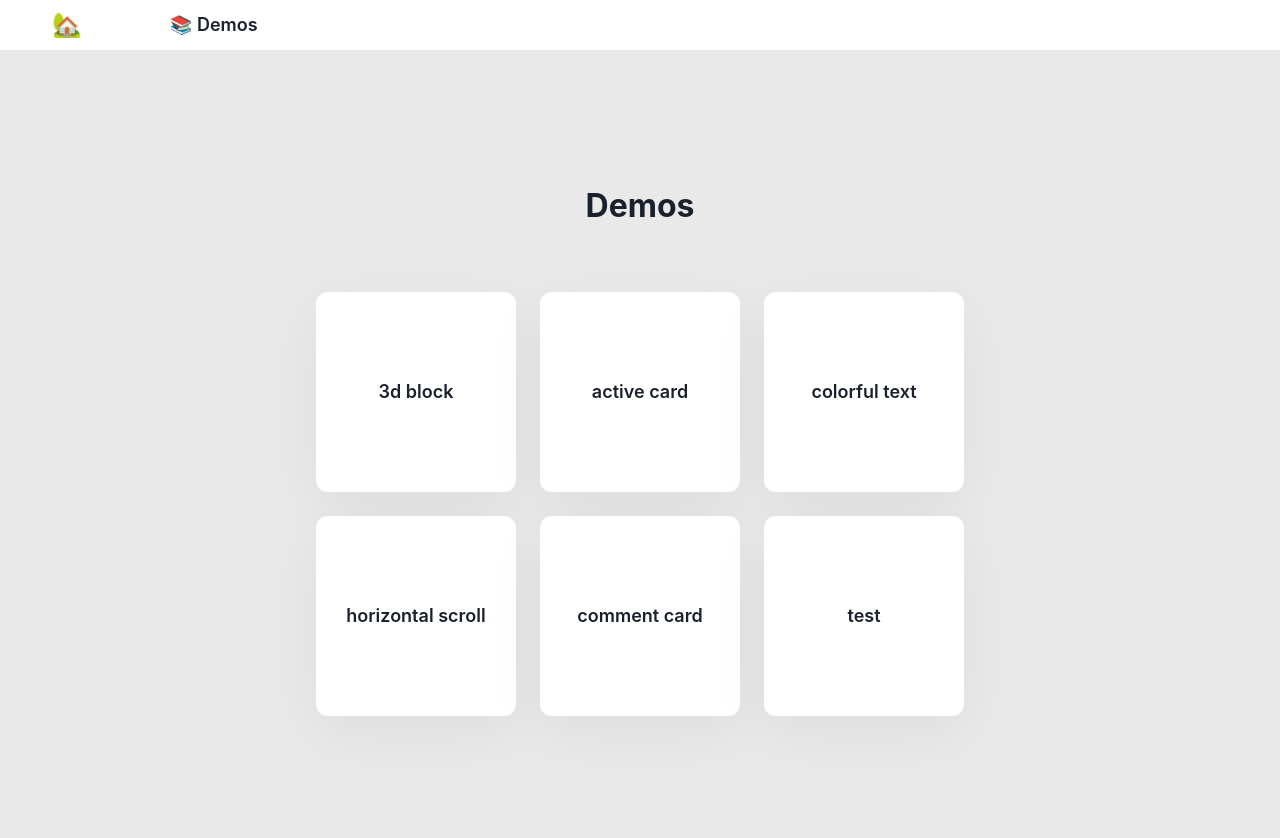
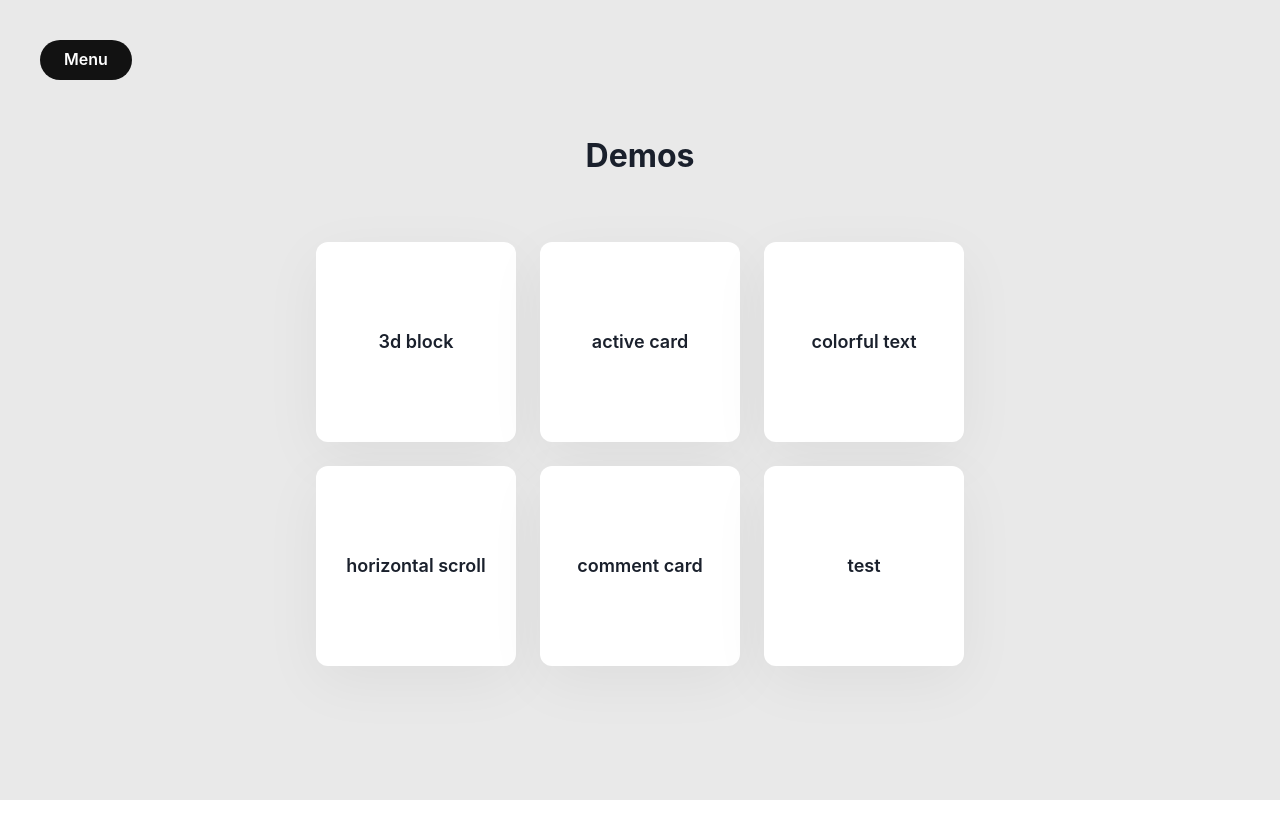
Before and after one commit to John516csd/FE-vaka, a Next.js app: page /demo in a window 1280 px wide. Shown: the top 838 px of the page. After the commit the page ends 800 px from the top, so only its background shows below. Built offline with nearby package versions, Linux system fonts and the light colour scheme.

Commit message:
feat: :sparkles: add animate menu btn

```diff
--- a/components/Layout.tsx
+++ b/components/Layout.tsx
@@ -3,6 +3,7 @@ import Link from "next/link";
 import Head from "next/head";
 import { Box } from "@chakra-ui/react";
 import Header from "./header";
+import Menu from "./menu";
 
 type Props = {
   children?: ReactNode;
@@ -16,9 +17,7 @@ const Layout = ({ children, title = "This is the default title" }: Props) => (
       <meta charSet="utf-8" />
       <meta name="viewport" content="initial-scale=1.0, width=device-width" />
     </Head>
-    <Box pos="sticky" top="0px">
-      <Header />
-    </Box>
+    <Menu />
     {children}
     <footer></footer>
   </Box>
--- a/components/header/index.tsx
+++ b/components/header/index.tsx
@@ -13,7 +13,7 @@ const Header = () => {
         {/* Link Group */}
         <Flex flex={1}>
           <Center p="12px">
-            <Link href="/demo">📚 Demos</Link>
+            <Link href="/demo">💡 Demos</Link>
           </Center>
         </Flex>
       </Center>
--- /dev/null
+++ b/components/menu/index.module.scss
@@ -0,0 +1,12 @@
+@keyframes square-in-bottom-right {
+  from {
+    clip-path: inset(25px 100% 100% 25px);
+  }
+  to {
+    clip-path: inset(0 0 0 0);
+  }
+}
+
+[transition-style="in:square:bottom-right"] {
+  animation: 2.5s cubic-bezier(0.25, 1, 0.3, 1) square-in-bottom-right both;
+}
--- /dev/null
+++ b/components/menu/index.tsx
@@ -0,0 +1,86 @@
+import { Box, Button, Link, Text } from '@chakra-ui/react';
+import React, { useCallback, useRef, useState } from 'react';
+import * as styles from './index.module.scss';
+
+const MENU_LIST = [
+    {
+        label: "Home",
+        link: "/"
+    },
+    {
+        label: "Demos",
+        link: '/demo'
+    }
+]
+
+
+const Menu = () => {
+    const [isActive, setIsActive] = useState(false);
+
+    const menuRef = useRef();
+
+    const handleSwitchActive = () => {
+        setIsActive(!isActive)
+    }
+    const animateDurationArr = [0.3, 0.3, 0.3];
+    const ascDelay = [];
+    const descDelay = [];
+    animateDurationArr.reduce((pre, cur) => {
+        ascDelay.push(pre)
+        return pre + cur;
+    }, 0);
+    animateDurationArr.reverse().reduce((pre, cur) => {
+        descDelay.push(pre);
+        return pre + cur;
+    }, 0)
+    descDelay.reverse();
+
+    const genDelay = useCallback((order: number, duration: number) => {
+        return (!isActive ? descDelay[order] : ascDelay[order]) + 's';
+    }, [isActive])
+
+    const TRANSITION_CODE = 'all 0.3s ease-in-out';
+
+    return <Box>
+        <Button
+            pos="absolute"
+            left="40px"
+            top="40px"
+            _hover={{
+                bg: isActive ? "#fff" : "blackAlpha.900"
+            }}
+            transition={`${TRANSITION_CODE} ${genDelay(1, 0.3)}`}
+            bg={isActive ? "#fff" : "blackAlpha.900"}
+            color={isActive ? "#000000" : "#ffffff"}
+            padding="8px 24px"
+            borderRadius="200px"
+            zIndex="99"
+            onClick={handleSwitchActive}
+        >
+            Menu
+        </Button>
+        <Box
+            ref={menuRef}
+            pos="absolute"
+            left="20px"
+            top="20px"
+            borderRadius="20px"
+            w="350px"
+            h="500px"
+            transition={`${TRANSITION_CODE} ${genDelay(0, 0.3)}`}
+            bg="#000"
+            clipPath={isActive ? "inset(0 0 0 0 round 10px)" : "inset(20px 100% 100% 20px round 10px)"}
+        >
+            <Text as="ul" p="100px 48px 100px" transition={`${TRANSITION_CODE} ${genDelay(2, 0.5)}`} opacity={isActive ? 1 : 0}>
+                {
+                    MENU_LIST.map((item, index) => {
+                        return <li key={index}>
+                            <Link href={item.link} color="#fff">{item.label}</Link>
+                        </li>
+                    })
+                }
+            </Text>
+        </Box>
+    </Box >;
+};
+export default Menu;
```
